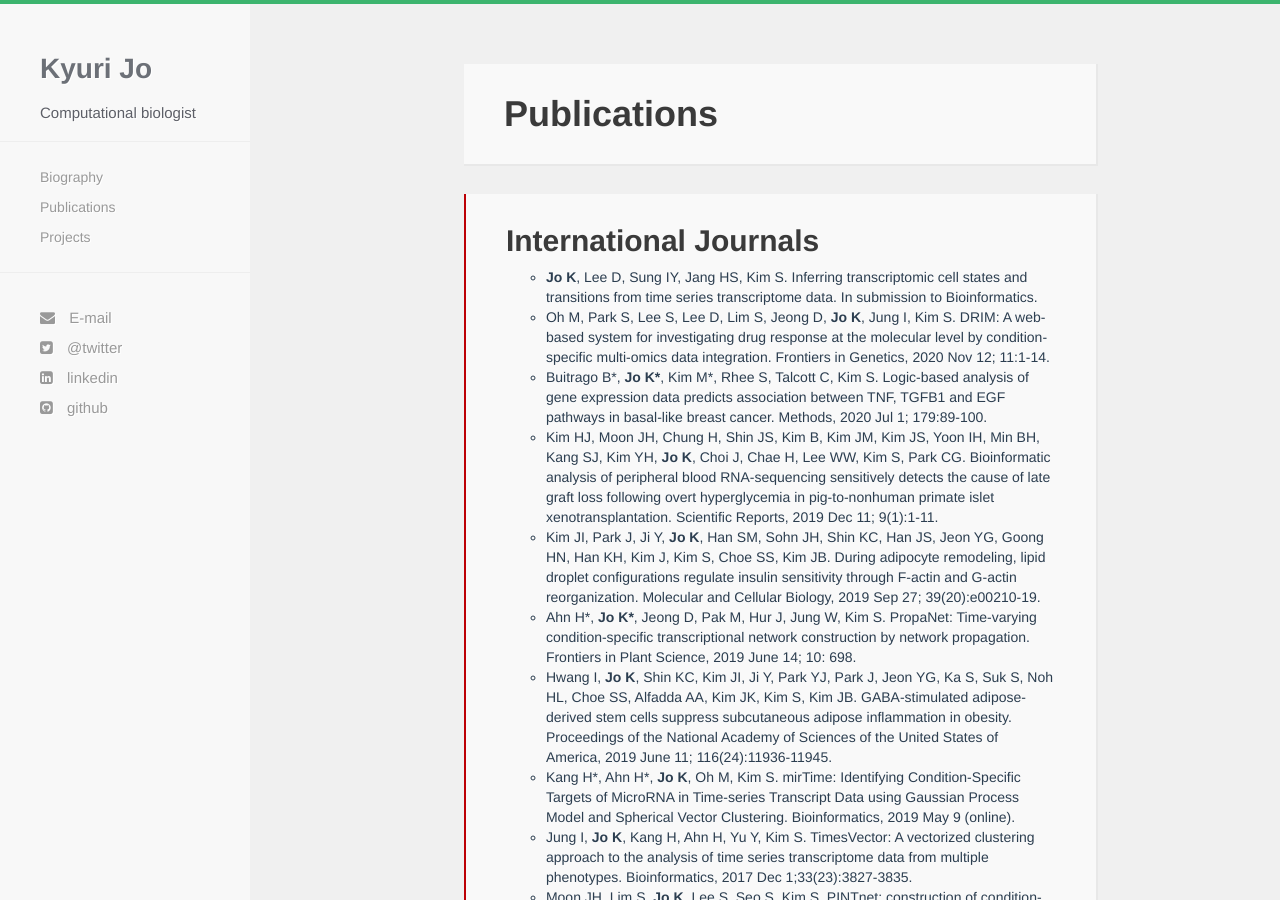
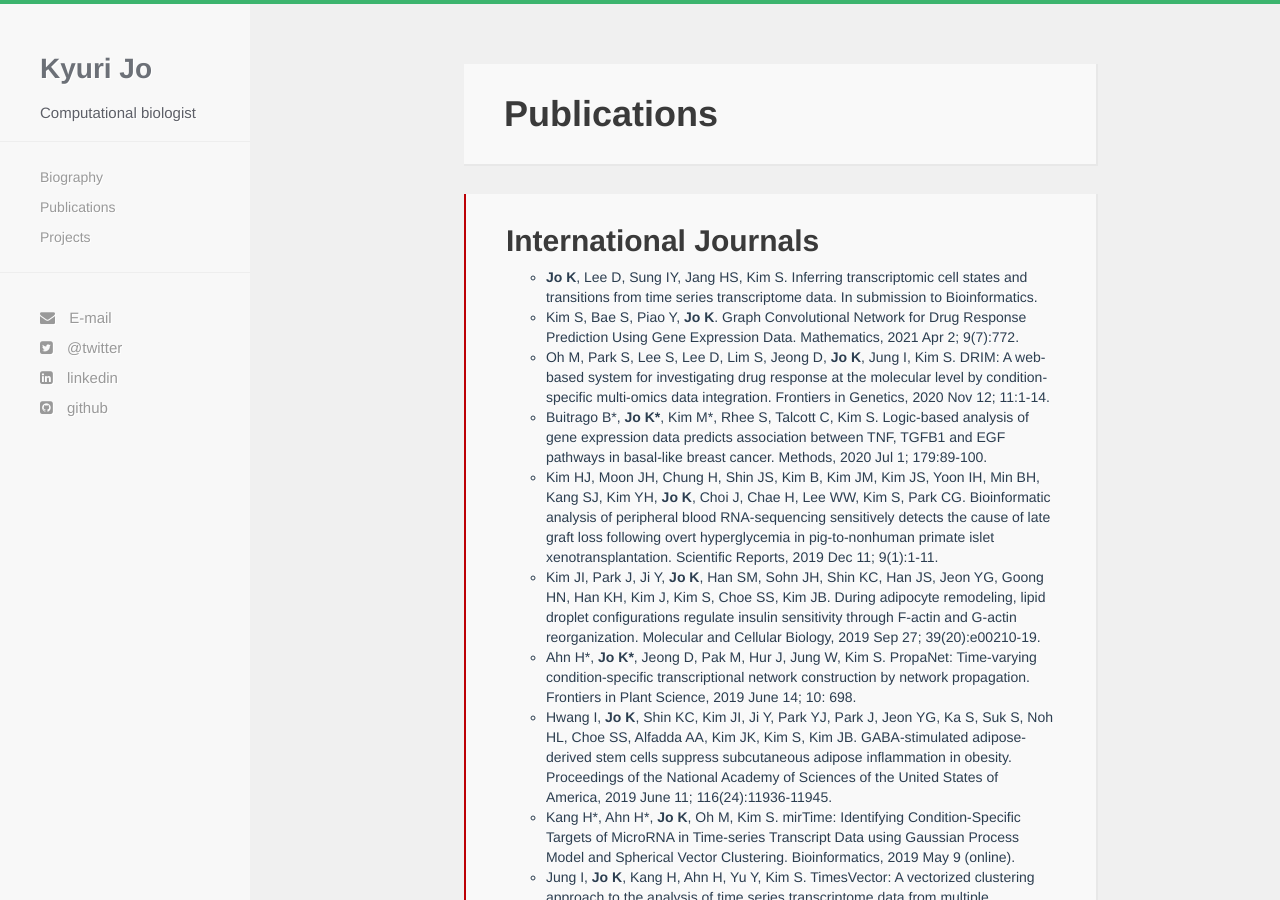
Before and after one commit to kyuriJo/kyuriJo.github.io, a Jekyll site: the page built from publications.html, in a window 1280 px wide and 900 px high. Built offline with Jekyll 4.4.1, drawn with Linux system fonts in a browser that asks for light colours; nearby versions of some CDN libraries.

Commit message:
Update publication

```diff
--- a/publications.html
+++ b/publications.html
@@ -10,6 +10,7 @@ title: Publications
       <h2>International Journals</h2>
   <ul class="dot">
   <li><b>Jo K</b>, Lee D, Sung IY, Jang HS, Kim S. Inferring transcriptomic cell states and transitions from time series transcriptome data. In submission to Bioinformatics.</li>
+  <li>Kim S, Bae S, Piao Y, <b>Jo K</b>. Graph Convolutional Network for Drug Response Prediction Using Gene Expression Data. Mathematics, 2021 Apr 2; 9(7):772.</li>
   <li>Oh M, Park S, Lee S, Lee D, Lim S, Jeong D, <b>Jo K</b>, Jung I, Kim S. DRIM: A web-based system for investigating drug response at the molecular level by condition-specific multi-omics data integration. Frontiers in Genetics, 2020 Nov 12; 11:1-14.</li>
   <li>Buitrago B*, <b>Jo K*</b>, Kim M*, Rhee S, Talcott C, Kim S. Logic-based analysis of gene expression data predicts association between TNF, TGFB1 and EGF pathways in basal-like breast cancer. Methods, 2020 Jul 1; 179:89-100.</li>
   <li>Kim HJ, Moon JH, Chung H, Shin JS, Kim B, Kim JM, Kim JS, Yoon IH, Min BH, Kang SJ, Kim YH, <b>Jo K</b>, Choi J, Chae H, Lee WW, Kim S, Park CG. Bioinformatic analysis of peripheral blood RNA-sequencing sensitively detects the cause of late graft loss following overt hyperglycemia in pig-to-nonhuman primate islet xenotransplantation. Scientific Reports, 2019 Dec 11; 9(1):1-11.</li>
```
